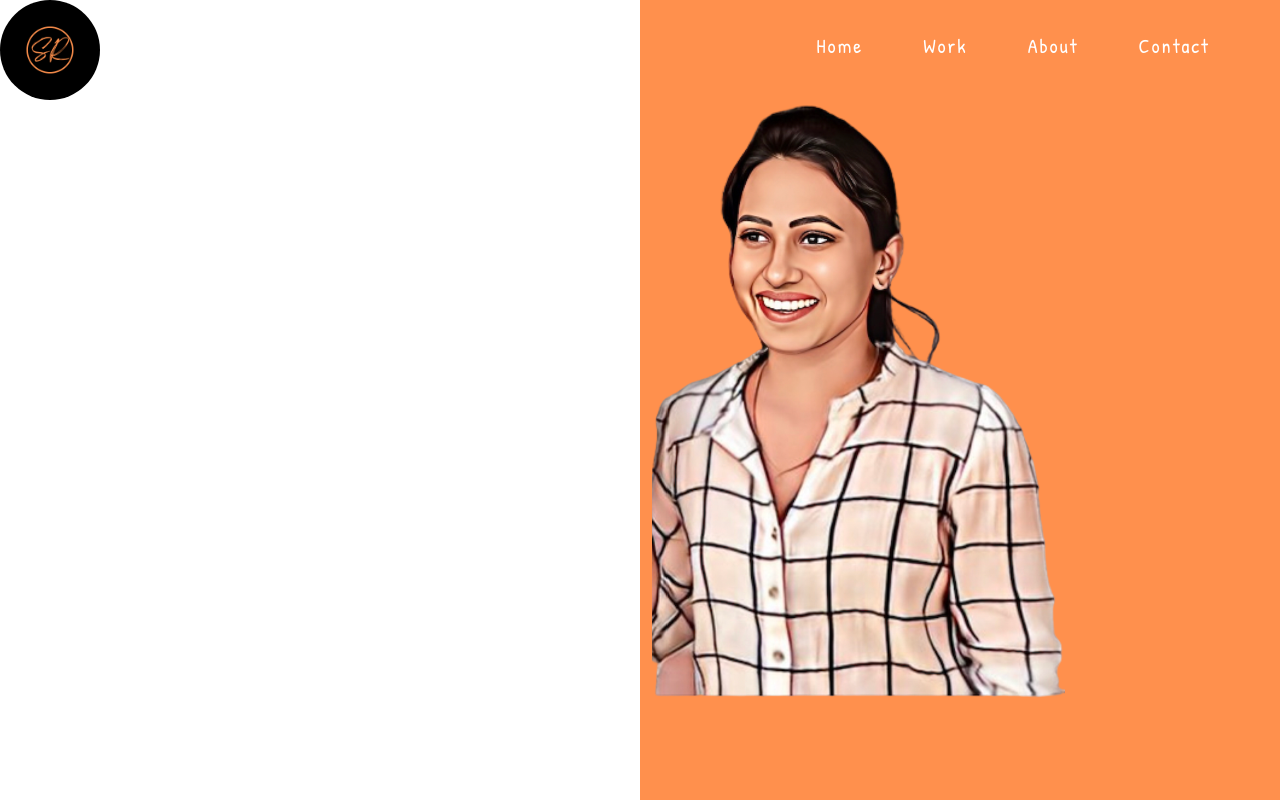
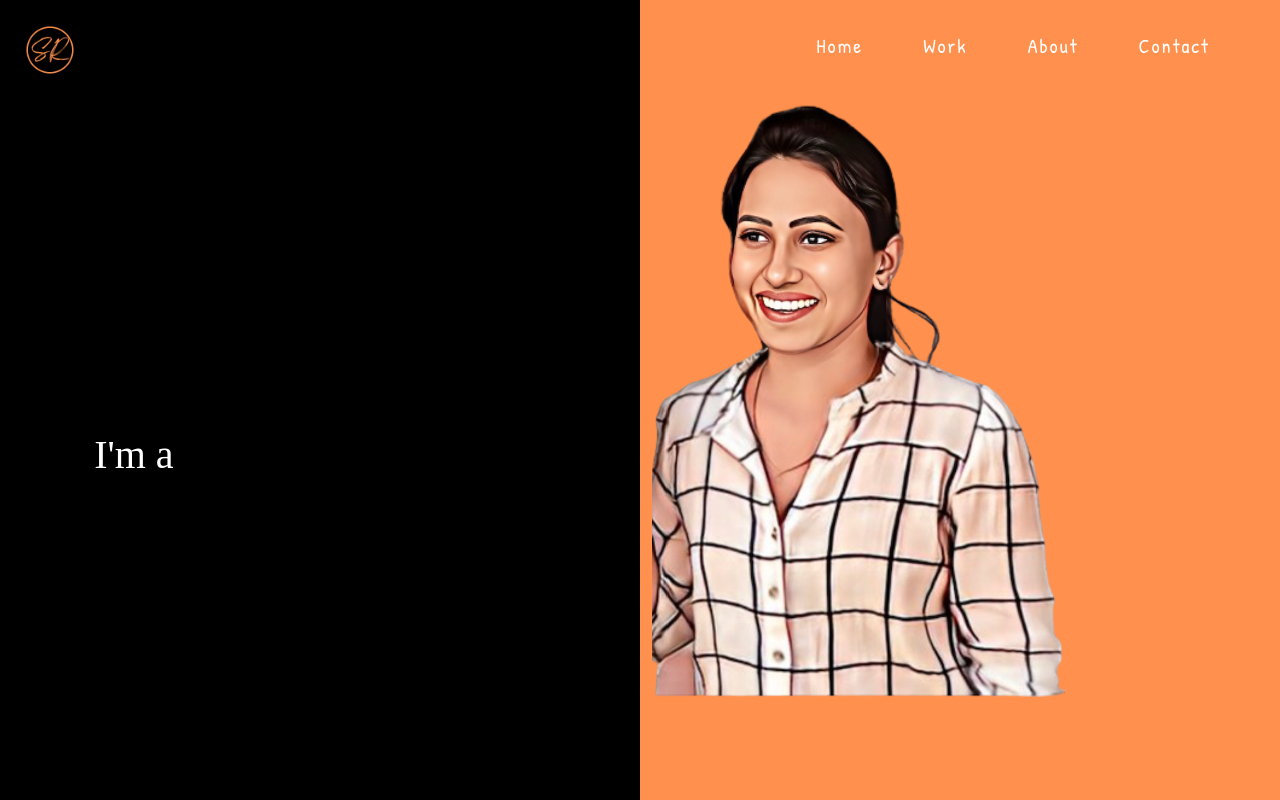
Before and after one commit to shravani-radhakrishnan/sravani-manduva, an Angular app: page / in a window 1280 px wide. Shown: the top 800 px of the page. Built offline with nearby package versions, Linux system fonts and the light colour scheme; a web font is replaced by a local one.

Commit message:
background color change

```diff
--- a/src/styles.scss
+++ b/src/styles.scss
@@ -1,8 +1,8 @@
 /* You can add global styles to this file, and also import other style files */
+@import "../src/assets/styles/main";
 @import '~bootstrap/dist/css/bootstrap.min.css';
-@import "../src/assets/styles/main";
 @import url('https://fonts.googleapis.com/css2?family=Amita:wght@400;700&family=Cormorant+Upright:wght@300&family=Fredericka+the+Great&family=Grape+Nuts&family=Noto+Sans&family=Patrick+Hand&family=Rancho&family=Rubik+Glitch&family=Rubik+Puddles&family=Space+Mono&display=swap');
 
 body{
-    background-color: var(--black);
+    background-color: var(--black) !important;
 }
```
